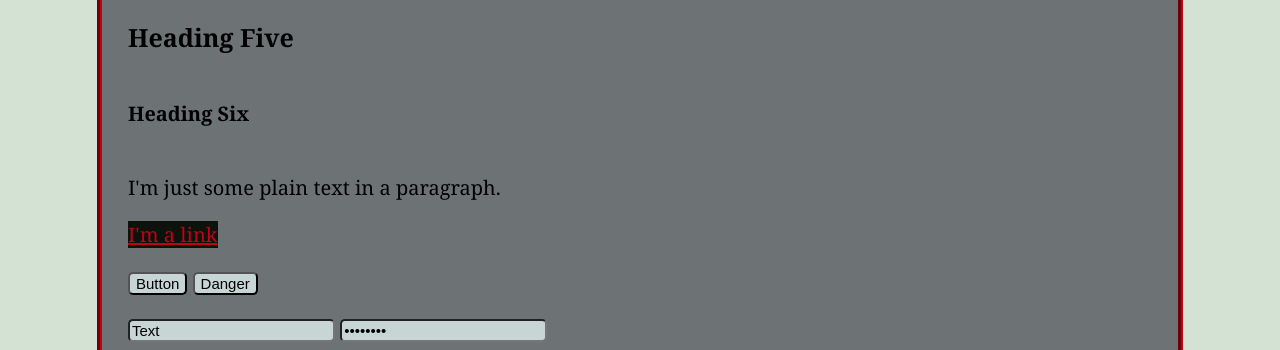
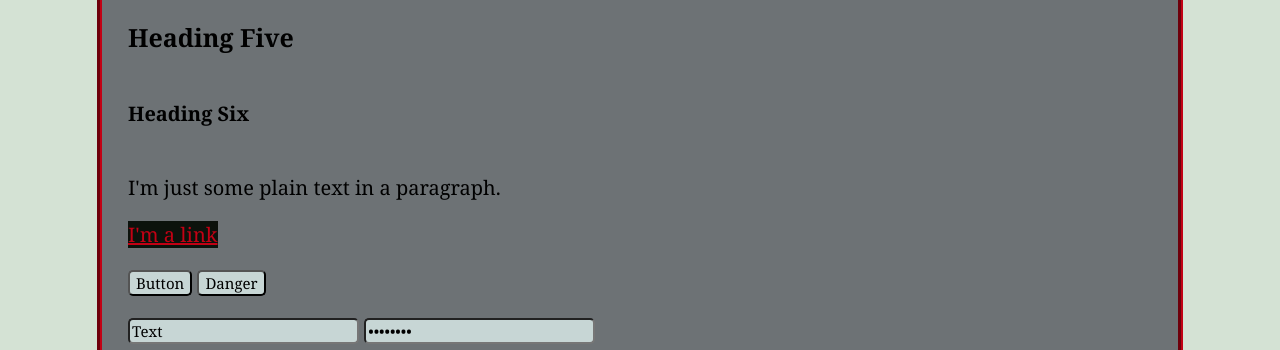
Before and after one commit to CuDecker/MI-449-SS17-740-css-sass-intro-8dVLYn, a plain HTML site: page index.html in a window 1280 px wide. Shown: the part 450-800 px from the top of the page. Drawn offline with Linux system fonts and the light colour scheme.

Commit message:
fixed spacing and fonts!

```diff
--- a/source/scss/style.scss
+++ b/source/scss/style.scss
@@ -1,7 +1,9 @@
 @import "_variables";
+
 html {
   background-color: lighten($quaternary-color, 80%);
 }
+
 body {
   font-family: $serif-fonts;
   font-size: $font-base-size;
@@ -25,6 +27,7 @@ h2 {
 h3 {
   font-size: $font-base-size * 1.75;
 }
+
 h4 {
   font-size: $font-base-size * 1.5;
 }
@@ -36,12 +39,14 @@ h5 {
 h6{
   font-size: $font-base-size * 1;
 }
+
 p {
   font-size: $font-base-size * 1;
 }
 
 input, textarea {
   font-size: $font-base-size * .75;
+  font-family: $serif-fonts;
   border-radius: $border-radius;
   background-color: $tertiary-color;
 }
```
Also changed, not shown: compiled/css/style.css, 1 other file.
